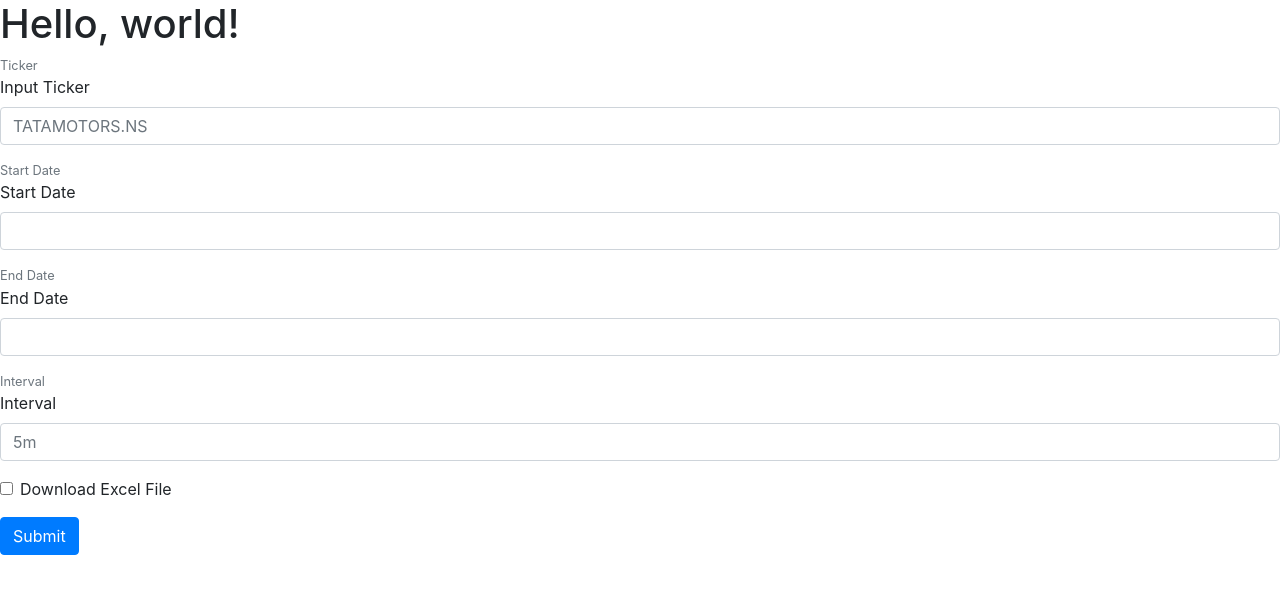
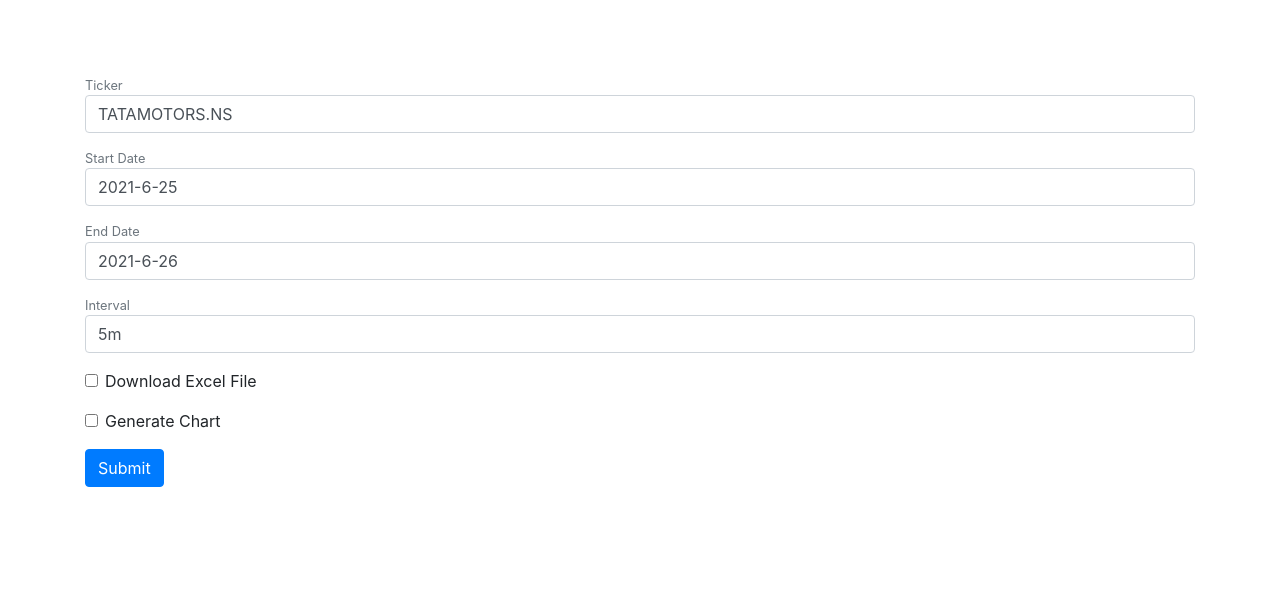
Before and after one commit to yojuna/Stock, a Flask app: page /data_request in a window 1280 px wide. Shown: the top 594 px of the page. Run offline with Flask 2, Linux system fonts and the light colour scheme; some libraries are stand-ins or nearby versions.

Commit message:
bootstrap UI; chartjs for plotting

```diff
--- a/web_app/app.py
+++ b/web_app/app.py
@@ -1,4 +1,4 @@
-from flask import Flask, render_template, request, redirect, url_for
+from flask import Flask, render_template, request, redirect, url_for, flash
 from flask_wtf import FlaskForm
 from wtforms import TextField, BooleanField
 from datetime import datetime, timedelta
@@ -11,26 +11,24 @@ app.config['DEBUG'] = True
 app.config['TESTING'] = True
 
 
-default_start = str(datetime.now().year) + "-" + str(datetime.now().month) + "-" + str(datetime.now().day-1)
-default_end = str(datetime.now().year) + "-" + str(datetime.now().month) + "-" + str(datetime.now().day)
+default_start = str(datetime.now().year) + "-" + str(datetime.now().month) + "-" + str(datetime.now().day-2)
+default_end = str(datetime.now().year) + "-" + str(datetime.now().month) + "-" + str(datetime.now().day-1)
 
-
-@app.route('/')
-def index():
-    return redirect(url_for('data_request'))
-    # return render_template('requestForm.html')
-
-# More powerful approach using WTForms
 class DataRequestForm(FlaskForm):
     input_ticker = TextField('Ticker', default = 'TATAMOTORS.NS')
     input_start_date = TextField('Start Date', default = default_start)
     input_end_date = TextField('End Date', default=default_end)
     input_interval = TextField('Interval', default='5m')
     download = BooleanField('Download Data')
+    generate_chart = BooleanField('Generate Chart')
+
+@app.route('/')
+def index():
+    return redirect(url_for('data_request'))
+
 
 @app.route('/data_request', methods=['GET', 'POST'])
 def data_request():
-    error = ""
     form = DataRequestForm(request.form)
 
     if request.method == 'POST':
@@ -39,27 +37,21 @@ def data_request():
         input_end_date = form.input_end_date.data
         input_interval = form.input_interval.data
         download = form.download.data
+        generate_chart = form.generate_chart.data
 
-        print('**********')
-        print(input_ticker)
-        print(input_start_date)
-        print(input_end_date)
-        print(input_interval)
-        print(download)
-        print('**********')
+        try:
+            d = describe_data(input_ticker, input_start_date, input_end_date, input_interval, download)
+            data_frame = d.get_data()
 
-        if len(input_ticker) == 0 or len(input_start_date) == 0 or len(input_end_date) == 0 or len(input_interval) == 0:
-            error = "Please supply all fields"
-        else:
-            # print(input_ticker)
-            # print(download)
-            d = describe_data(input_ticker, input_start_date, input_end_date, input_interval, download)
-            d.get_data()
-            # d.plot_data()
-            # return redirect(url_for('data_request'))
+            if generate_chart:
+                labels = list(data_frame['date_time'])
+                values = list(data_frame['Adj Close'])
+                return render_template('chart.html', dates=labels, adj_close=values)
+        except:
+            print('error aa rela hai')
+            return redirect(url_for('data_request'))
 
-    return render_template('requestForm.html', form=form, message=error)
-    # return render_template('requestForm.html', message=error)
+    return render_template('requestForm.html', default_start=default_start, default_end=default_end)
 
 
 if __name__ == "__main__":
--- a/web_app/templates/requestForm.html
+++ b/web_app/templates/requestForm.html
@@ -8,40 +8,49 @@
     <!-- Bootstrap CSS -->
     <link rel="stylesheet" href="https://stackpath.bootstrapcdn.com/bootstrap/4.3.1/css/bootstrap.min.css" integrity="sha384-ggOyR0iXCbMQv3Xipma34MD+dH/1fQ784/j6cY/iJTQUOhcWr7x9JvoRxT2MZw1T" crossorigin="anonymous">
 
-    <title>Hello, world!</title>
+    <title>heloo</title>
   </head>
   <body>
-    <h1>Hello, world!</h1>
+    <br>
+    <br>
+    <br>
+    <div class="container">
+      <div class="justify-content-md-center">
         <div>
-      <form action="{{ url_for('data_request')}}" method="POST">
-      <!-- <form method="POST"> -->
+          <form method="POST">
             <div class="form-group">
               <small id="input_ticker_small" class="form-text text-muted">Ticker</small>
-          <label for="input_ticker">Input Ticker</label>
-          <input type="text" class="form-control" id="input_ticker" name="input_ticker" aria-describedby="input_ticker" placeholder="TATAMOTORS.NS">
+              <!-- <label for="input_ticker">Input Ticker</label> -->
+              <input type="text" class="form-control" id="input_ticker" name="input_ticker" aria-describedby="input_ticker" value="TATAMOTORS.NS">
             </div>
             <div class="form-group">
               <small id="input_start_date_small" class="form-text text-muted">Start Date</small>
-          <label for="input_start_date">Start Date</label>
-          <input type="text" class="form-control" id="input_start_date" name="input_start_date" aria-describedby="input_start_date">
+              <!-- <label for="input_start_date">Start Date</label> -->
+              <input type="text" class="form-control" id="input_start_date" name="input_start_date" aria-describedby="input_start_date" value= {{ default_start }}>
             </div>
             <div class="form-group">
               <small id="input_end_date_small" class="form-text text-muted">End Date</small>
-          <label for="input_end_date">End Date</label>
-          <input type="text" class="form-control" id="input_end_date" name="input_end_date" aria-describedby="input_end_date">
+              <!-- <label for="input_end_date">End Date</label> -->
+              <input type="text" class="form-control" id="input_end_date" name="input_end_date" aria-describedby="input_end_date" value= {{ default_end }}>
             </div>
             <div class="form-group">
               <small id="input_interval_small" class="form-text text-muted">Interval</small>
-          <label for="input_interval">Interval</label>
-          <input type="text" class="form-control" id="input_interval" name="input_interval" aria-describedby="input_interval" placeholder="5m">
+              <!-- <label for="input_interval">Interval</label> -->
+              <input type="text" class="form-control" id="input_interval" name="input_interval" aria-describedby="input_interval" value="5m">
             </div>
             <div class="form-group form-check">
               <input type="checkbox" class="form-check-input" id="download" name="download" value="true">
               <label class="form-check-label" for="download">Download Excel File</label>
             </div>
+            <div class="form-group form-check">
+              <input type="checkbox" class="form-check-input" id="generate_chart" name="generate_chart" value="true">
+              <label class="form-check-label" for="generate_chart">Generate Chart</label>
+            </div>
             <!-- <input type="submit" value="Submit"> -->
             <button type="submit" class="btn btn-primary">Submit</button>
           </form>
+        </div>
+      </div>
     </div>
 
     <!-- Optional JavaScript -->
```
Also changed, not shown: web_app/templates/chart.html (added, +57 -0 lines), web_app/utils.py (+30 -32 lines), web_app/static/Charting.png (added), web_app/static/heloo.png (added), 2 other files. Lines whose indentation alone changed are shown as unchanged.
